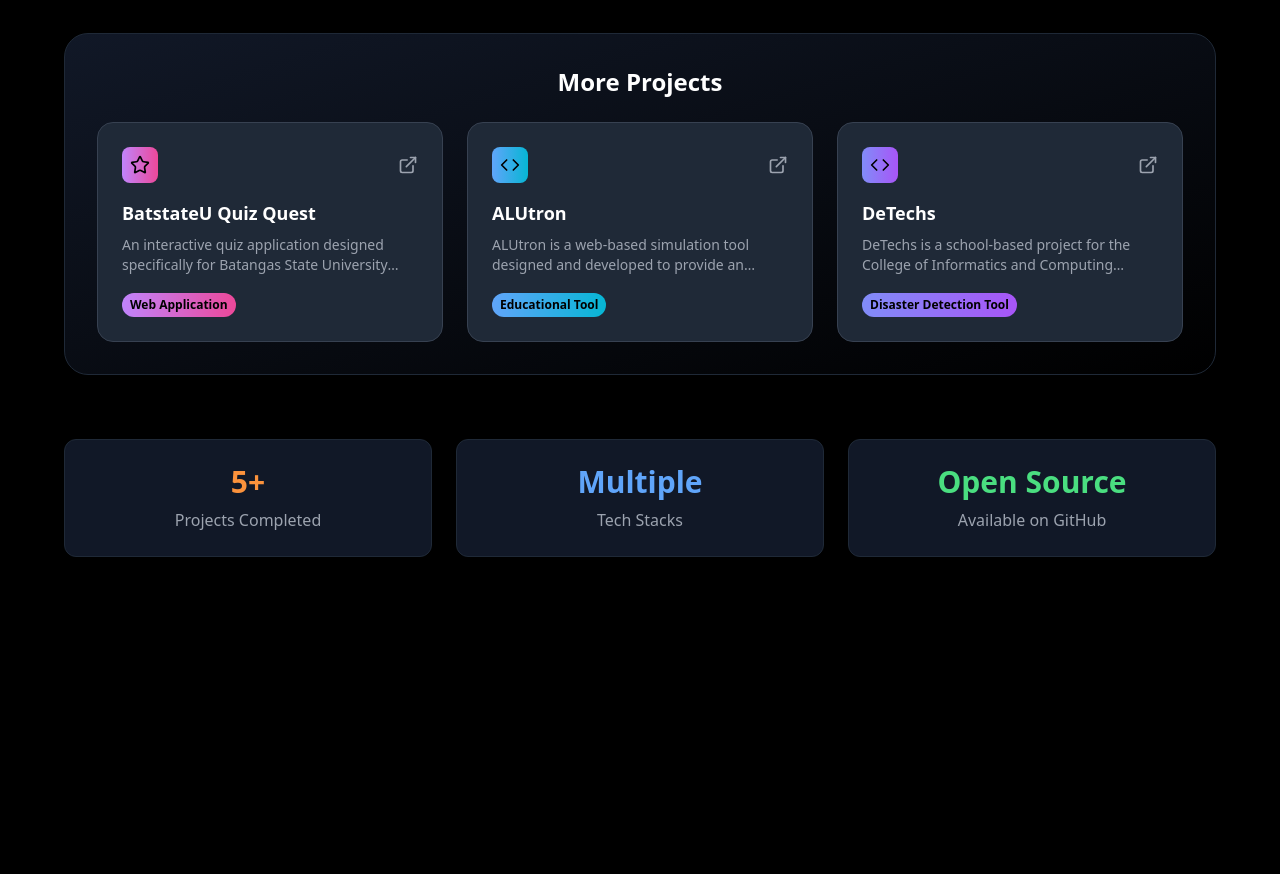
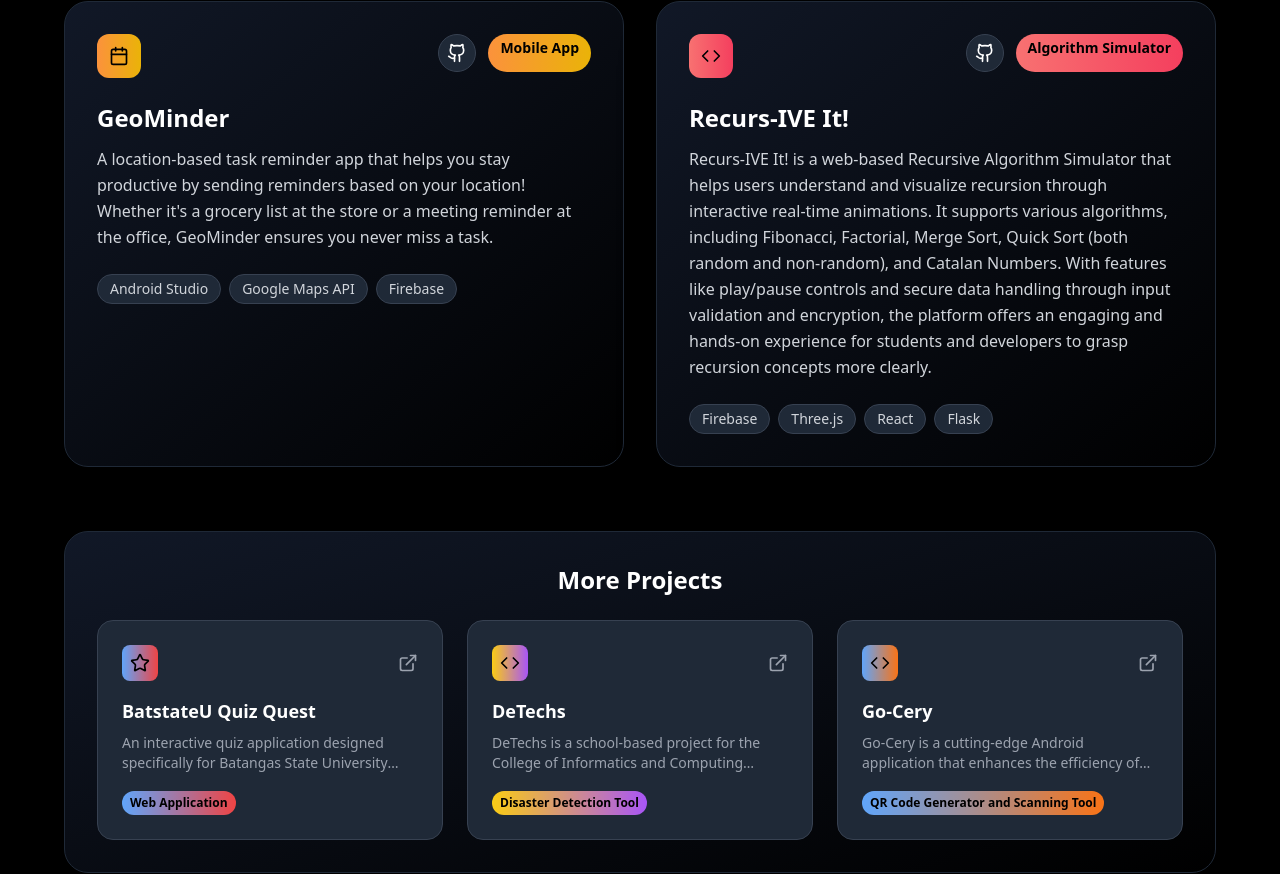
Before and after one commit to coochill/portfolio, a React (Vite) app: page / in a window 1280 px wide. Shown: the part 7979-8853 px from the top of the page. Built offline with nearby package versions, Linux system fonts and the light colour scheme.

Commit message:
feat: Added more project data

```diff
--- a/src/pages/Home.tsx
+++ b/src/pages/Home.tsx
@@ -38,7 +38,7 @@
       category: "Web Application",
       featured: false,
       icon: <Star className="w-5 h-5" />,
-      gradient: "from-purple-400 to-pink-500"
+      gradient: "from-blue-400 to-red-500"
     },
     {
       title: "ALUtron",
@@ -46,7 +46,7 @@
       githubUrl: "https://github.com/coochill/ALUtron",
       technologies: ["Tailwind", "React", "Flask"],
       category: "Educational Tool",
-      featured: false,
+      featured: true,
       icon: <Code className="w-5 h-5" />,
       gradient: "from-blue-400 to-cyan-500"
     },
@@ -78,8 +78,29 @@
       category: "Disaster Detection Tool",
       featured: false,
       icon: <Code className="w-5 h-5" />,
-      gradient: "from-indigo-400 to-purple-500"
+      gradient: "from-yellow-400 to-purple-500"
+    },
+    {
+      title: "Recurs-IVE It!",
+      description: "Recurs-IVE It! is a web-based Recursive Algorithm Simulator that helps users understand and visualize recursion through interactive real-time animations. It supports various algorithms, including Fibonacci, Factorial, Merge Sort, Quick Sort (both random and non-random), and Catalan Numbers. With features like play/pause controls and secure data handling through input validation and encryption, the platform offers an engaging and hands-on experience for students and developers to grasp recursion concepts more clearly.",
+      githubUrl: "https://github.com/coochill/Recurs-IVE-It",
+      technologies: ["Firebase", "Three.js", "React", "Flask"],
+      category: "Algorithm Simulator",
+      featured: true,
+      icon: <Code className="w-5 h-5" />,
+      gradient: "from-red-400 to-rose-500"
+    },
+    {
+      title: "Go-Cery",
+      description: "Go-Cery is a cutting-edge Android application that enhances the efficiency of traditional grocery shopping by leveraging modern technology. With Go-Cery, customers enjoy a faster, more streamlined experience, while store owners efficiently manage their inventory and operations.",
+      githubUrl: "https://github.com/MannLester/Go-Cery",
+      technologies: ["Firebase", "Glide", "Android Studio"],
+      category: "QR Code Generator and Scanning Tool",
+      featured: false,
+      icon: <Code className="w-5 h-5" />,
+      gradient: "from-blue-400 to-orange-500"
     }
+
   ];
 
   return (
--- a/src/pages/SkillsSection.tsx
+++ b/src/pages/SkillsSection.tsx
@@ -1,6 +1,6 @@
 import { motion } from "framer-motion";
 import { Paintbrush, Code, Database, Sparkles } from "lucide-react";
-import ImageGallery from "../components/ImageGallery";
+import ImageGallery from "../components/ImageGallery.jsx";
 
 import img1 from "../assets/datu_torch.png";
 import img2 from "../assets/bakunawa-animation.gif";
```
